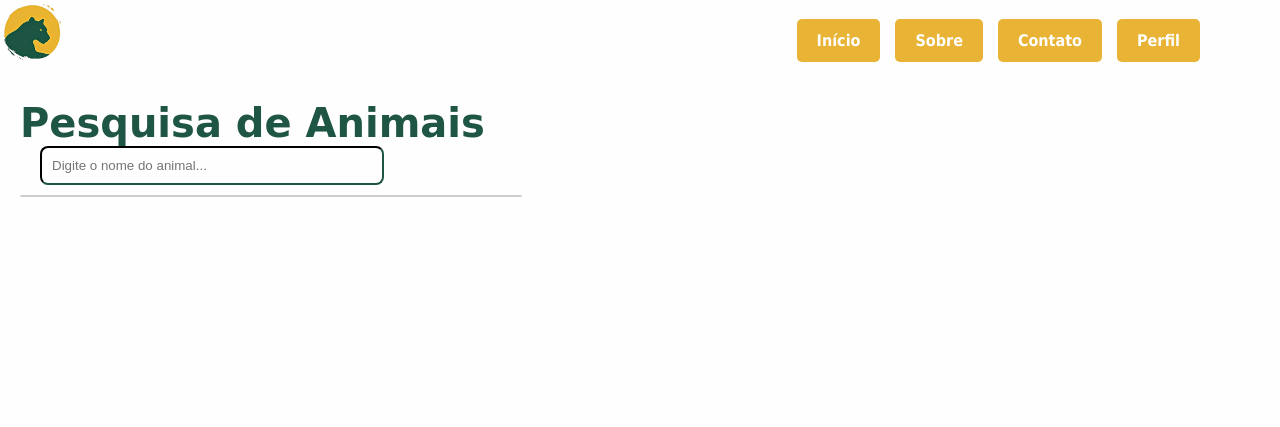
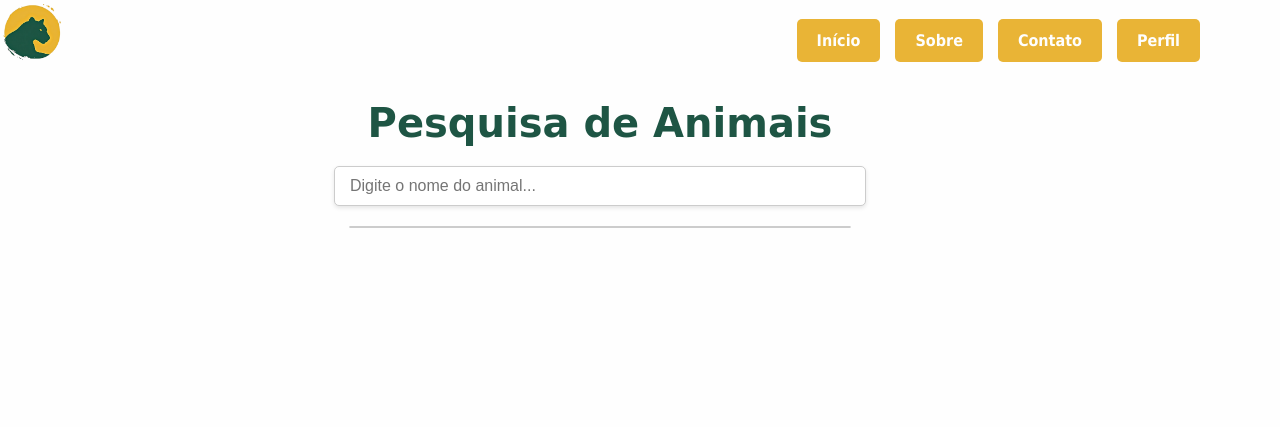
Before and after one commit to VHEB/Biomap, a Django app: page /pesquisa/ in a window 1280 px wide; the page is wider, and only the part inside the window is pictured. Shown: the top 427 px of that part. Run offline with Django 5.2, Linux system fonts and the light colour scheme; some web fonts are replaced.

Commit message:
style: Ajuste de posição da barra de pesquisa

```diff
--- a/core/static/css/style.css
+++ b/core/static/css/style.css
@@ -83,6 +83,7 @@ header {
     width: 100%;
     display: flex;
     align-items: center;
+    text-align: center;
     justify-content: space-between;
 }
 section {
@@ -92,18 +93,20 @@ section {
     padding: 20px;
     box-shadow: #0A0A0A;
 }
+
 /* BARRA DE PESQUISA */
 #search-box {
-    display: flex;
-    align-items: center;
-    justify-content: center;
-    margin-left: 20px;
-    border-radius: 8px;
-    width: 20rem;
-    border-color: #1E5544;
-    background-color: var(--background-color);
-    padding: 10px;
+    display: block;
+    width: 100%;
+    max-width: 500px;       /* Limita a largura máxima */
+    margin: 20px auto;      /* Centraliza horizontalmente com margem vertical */
+    padding: 10px 15px;
+    font-size: 1rem;
+    border: 1px solid #ccc;
+    border-radius: 5px;
+    box-shadow: 0 2px 4px rgba(0,0,0,0.1);
 }
+
 /* LOGO */
 .logo {
     height: 80px;
@@ -145,24 +148,32 @@ section {
 
 /* Estilo para a lista de sugestões */
 #suggestions {
-    list-style-type: none;
+    list-style: none;
     padding: 0;
-    margin-top: 10px;
+    margin: 10px auto;
     max-width: 500px;
-    background-color: #f8f9fa;
+    background-color: #f8f9face;
     border: 1px solid #ccc;
     border-radius: 5px;
 }
 
-/* Estilo para cada item */
 #suggestions li {
     padding: 10px 15px;
     border-bottom: 1px solid #ddd;
     cursor: pointer;
-    background-color: var(--secondary-color); /* amarelo */
+    background-color: var(--secondary-color); /* Amarelo */
     color: var(--font-color);
     transition: background-color 0.3s, color 0.3s;
     font-weight: 500;
+}
+
+#suggestions li:last-child {
+    border-bottom: none;
+}
+
+#suggestions li:hover {
+    background-color: var(--tertiary-color); /* Vermelho no hover */
+    color: white;
 }
 
 /* Último item sem borda */
```
